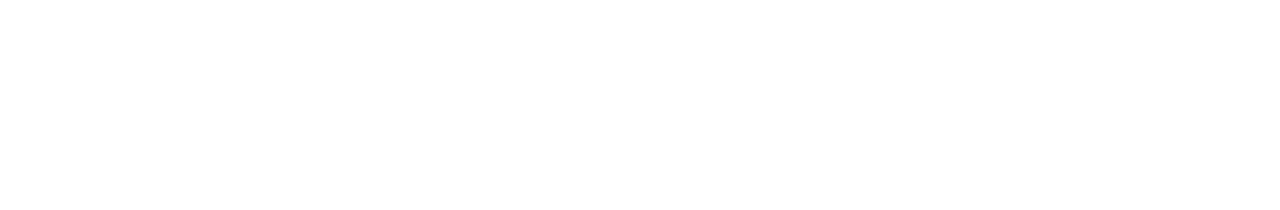
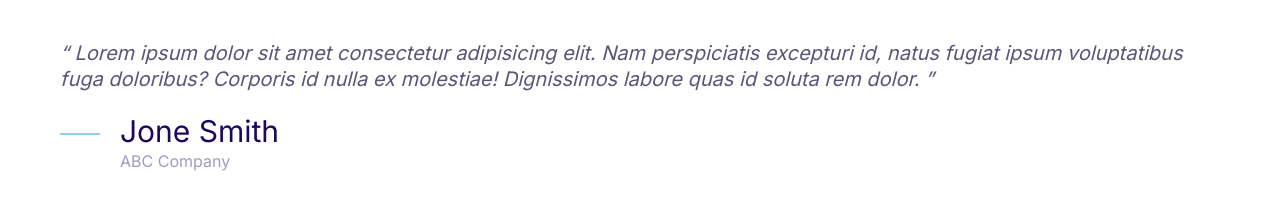
Before and after one commit to LUAI-SH/Moshify, a plain HTML site: page index.html in a window 1280 px wide. Drawn offline with Linux system fonts and the light colour scheme.

Commit message:
Build quotes component.

```diff
--- a/css/styles.css
+++ b/css/styles.css
@@ -5,6 +5,7 @@
 
   --color-headings: #1b0760;
   --color-body: #918ca4;
+  --color-body-darker: #5c5577;
   --color-corder: #ccc;
 }
 
@@ -380,7 +381,6 @@ a {
   }
 }
 
-
 /* Media */
 .media {
   display: flex;
@@ -397,3 +397,51 @@ a {
 .media__body {
   margin: 0 2rem;
 }
+
+/* Quotes */
+
+.quote {
+  font-size: 3rem;
+  font-style: italic;
+  color: var(--color-body-darker);
+  line-height: 1.3;
+}
+
+.quote__text::before {
+  content: open-quote;
+}
+
+.quote__text::after {
+  content: close-quote;
+}
+
+.quote__auther {
+  font-size: 3rem;
+  font-weight: 500;
+  font-style: normal;
+  margin-bottom: 0;
+}
+
+.quote__line {
+  position: relative;
+  top: -8px;
+}
+
+.quote__organization {
+  color: var(--color-headings);
+  opacity: 0.4;
+  font-size: 2rem;
+  font-style: normal;
+}
+
+@media screen and (min-width: 1024px) {
+  .quote {
+    font-size: 2rem;
+  }
+  .quote__author {
+    font-size: 2.4rem;
+  }
+  .quote__organization {
+    font-size: 1.6rem;
+  }
+}
--- a/index.html
+++ b/index.html
@@ -15,6 +15,28 @@
     <link rel="stylesheet" href="./css/styles.css" />
   </head>
   <body>
+    <blockquote class="quote">
+      <p class="quote__text">
+        Lorem ipsum dolor sit amet consectetur adipisicing elit. Nam perspiciatis
+        excepturi id, natus fugiat ipsum voluptatibus fuga doloribus? Corporis id
+        nulla ex molestiae! Dignissimos labore quas id soluta rem dolor.
+      </p>
+      <footer>
+        <div class="media">
+          <div class="media__image">
+            <svg class="icon icon--primary quote__line">
+              <use xlink:href="/images/icons.svg#line"></use>
+            </svg>
+          </div>
+          <div class="media__body">
+            <h3 class="media__title quote__auther">Jone Smith</h3>
+            <p class="media__description quote__organization">
+              ABC Company
+            </p>
+          </div>
+        </div>
+      </footer>
 
+    </blockquote>
   </body>
 </html>
```
Also changed, not shown: components/quote.html (added, +20 -0 lines).
